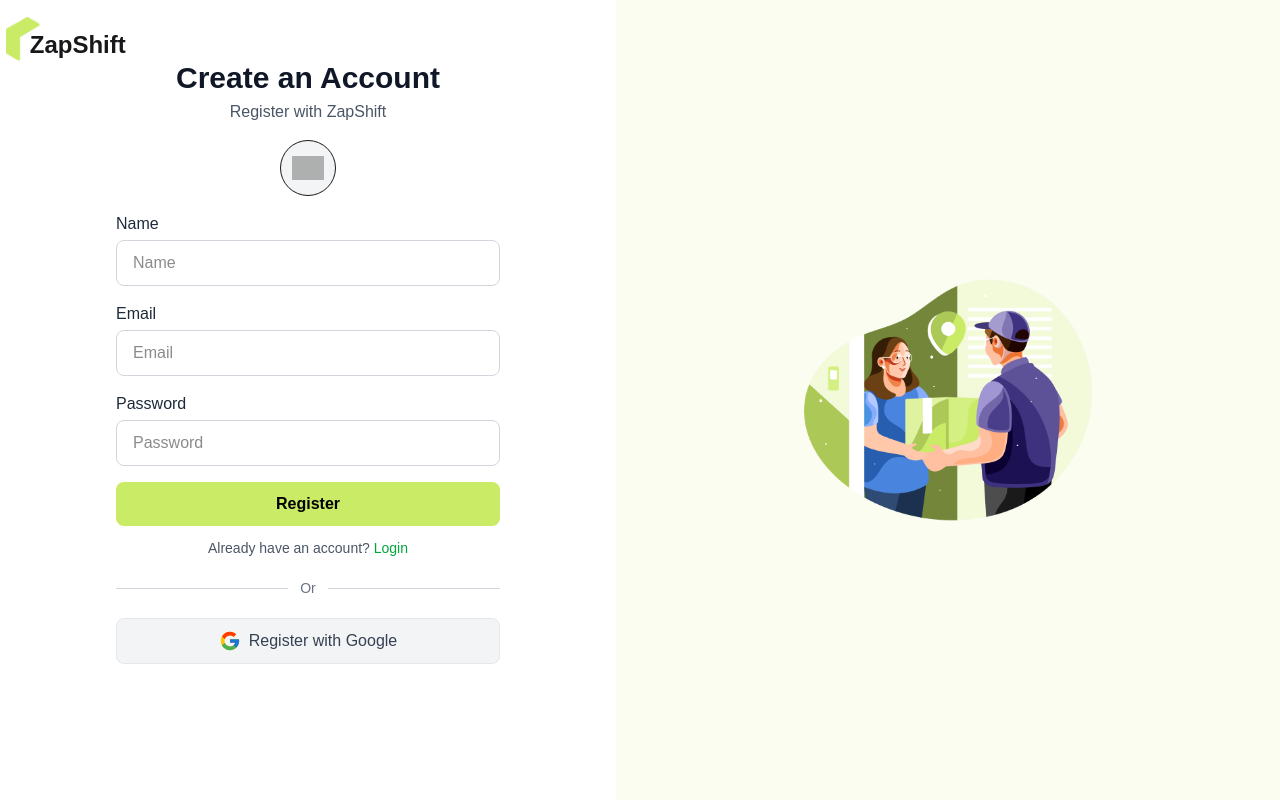
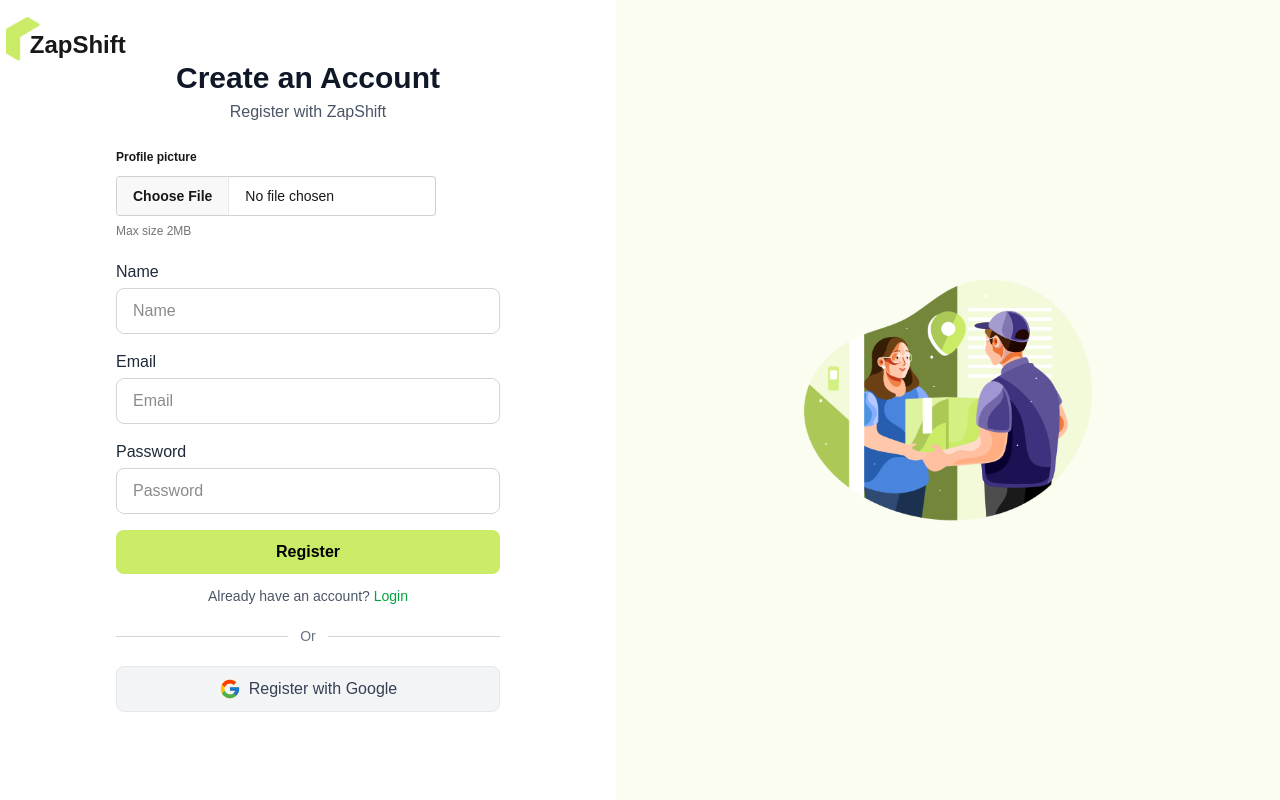
Before and after one commit to Mahfuz5634/ZapShift-Project-ClientPart, a React (Vite) app: page /register in a window 1280 px wide. Built offline with nearby package versions, Linux system fonts and the light colour scheme; no server answers; grey boxes are pictures that could not be loaded.

Commit message:
implement profile picture upload functionalities

```diff
--- a/package.json
+++ b/package.json
@@ -11,6 +11,7 @@
   },
   "dependencies": {
     "@tailwindcss/vite": "^4.1.17",
+    "axios": "^1.13.2",
     "firebase": "^12.6.0",
     "leaflet": "^1.9.4",
     "lucide-react": "^0.554.0",
--- a/src/Context/AuthProvider.jsx
+++ b/src/Context/AuthProvider.jsx
@@ -1,6 +1,6 @@
 import React, { useEffect, useState } from 'react';
 import { Authcontext } from './Authcontext';
-import { createUserWithEmailAndPassword, GoogleAuthProvider, onAuthStateChanged, signInWithEmailAndPassword, signInWithPopup, signOut } from 'firebase/auth';
+import { createUserWithEmailAndPassword, GoogleAuthProvider, onAuthStateChanged, signInWithEmailAndPassword, signInWithPopup, signOut, updateProfile } from 'firebase/auth';
 import { auth } from '../Firebase/firebase.config';
 
 const googleProvider= new GoogleAuthProvider();
@@ -48,6 +48,11 @@ const AuthProvider = ({children}) => {
         return signOut(auth);
     }
 
+    //updateProfile
+    const updateUserProfile=(profile)=>{
+        return updateProfile(auth.currentUser,profile)
+    }
+
     const authInfo={
         registerUser,
         signInUser,
@@ -55,6 +60,7 @@ const AuthProvider = ({children}) => {
         user,
         loading,
         logOut,
+        updateUserProfile,
 
 
 
--- a/src/Pages/Register.jsx
+++ b/src/Pages/Register.jsx
@@ -4,9 +4,10 @@ import { FcGoogle } from "react-icons/fc";
 import { Link } from "react-router";
 import useAuth from "../Hooks/useAuth";
 import { toast } from "react-toastify";
+import axios from "axios";
 
 const Register = () => {
-  const { registerUser, signIngoogle } = useAuth();
+  const { registerUser, signIngoogle, updateUserProfile } = useAuth();
 
   const googleSignIn = () => {
     signIngoogle()
@@ -23,7 +24,34 @@ const Register = () => {
 
   const handleregistration = (data) => {
     registerUser(data.email, data.password)
-      .then(() => toast.success("Succesfully Register!"))
+      .then(() => {
+
+        //store the image in formdata
+        const profileImg = data.photo[0];
+        const formData = new FormData();
+        formData.append("image", profileImg);
+
+
+        //send the photo imgbb and get the url
+        const image_api_Url = `https://api.imgbb.com/1/upload?key=${
+          import.meta.env.VITE_Image_Host
+        }`;
+        axios.post(image_api_Url, formData).then((res) => {
+          toast.success("Succesfully Register!");
+
+
+          //save the photo url and name in firebase
+          const userProfile = {
+            displayName: data.name,
+            photoURL: res.data.data.url,
+          };
+          updateUserProfile(userProfile)
+            .then()
+            .catch((error) => {
+              toast.success(error.message);
+            });
+        });
+      })
       .catch((error) => {
         toast.error(error.message);
       });
@@ -37,20 +65,17 @@ const Register = () => {
         </h1>
         <p className="text-gray-600 mt-1">Register with ZapShift</p>
 
-        <div className="flex justify-center mt-4 mb-4">
-          <div className="w-14 h-14 rounded-full bg-gray-100 flex items-center justify-center border">
-            <img
-              src="/default-user.png"
-              alt="User"
-              className="w-8 opacity-80"
-            />
-          </div>
-        </div>
-
         <form
           onSubmit={handleSubmit(handleregistration)}
           className="mt-3 space-y-4 text-left"
         >
+          {/* photo */}
+          <fieldset className="fieldset">
+            <label className="fieldset-legend ">Profile picture</label>
+            <input type="file" {...register("photo")} className="file-input" />
+            <label className="label">Max size 2MB</label>
+          </fieldset>
+
           {/* Name */}
           <div>
             <label className="block text-gray-800 mb-1">Name</label>
```
Also changed, not shown: 1 other file (tests, documents, lock files or other folders).
